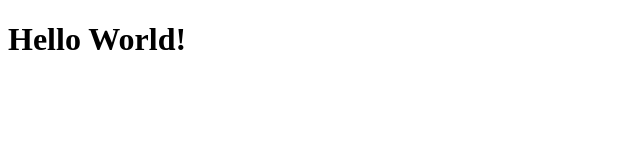
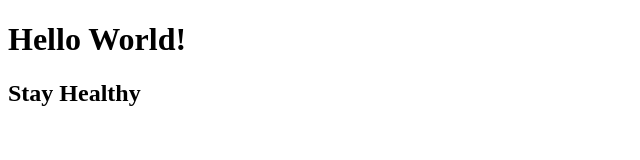
Before and after one commit to dofanla28/cobaIndexhtml, a plain HTML site: page index.html in a window 1280 px wide. Shown: the whole page, without its empty margins (0-640 px from the left). Drawn offline with Linux system fonts and the light colour scheme.

Commit message:
modif file html

```diff
--- a/index.html
+++ b/index.html
@@ -8,5 +8,6 @@
 </head>
 <body>
     <h1>Hello World!</h1>
+    <h2>Stay Healthy</h2>
 </body>
 </html>
```
